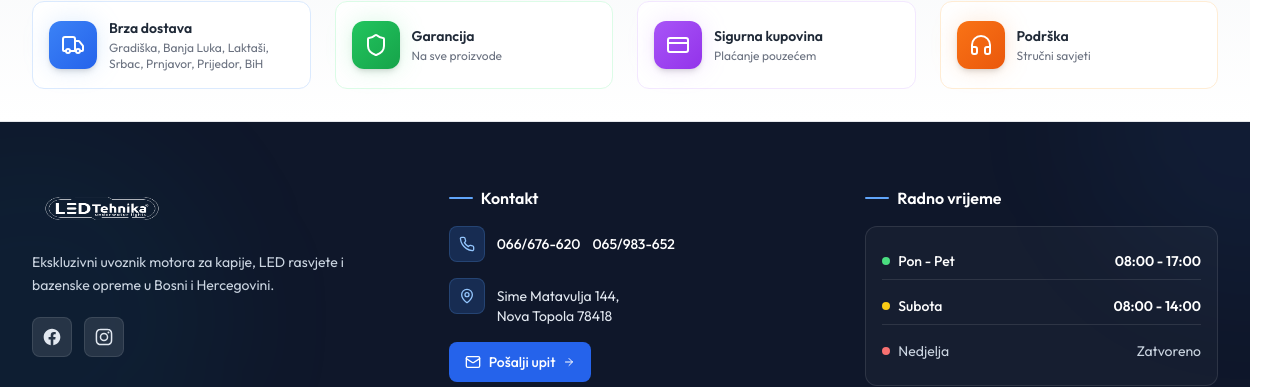
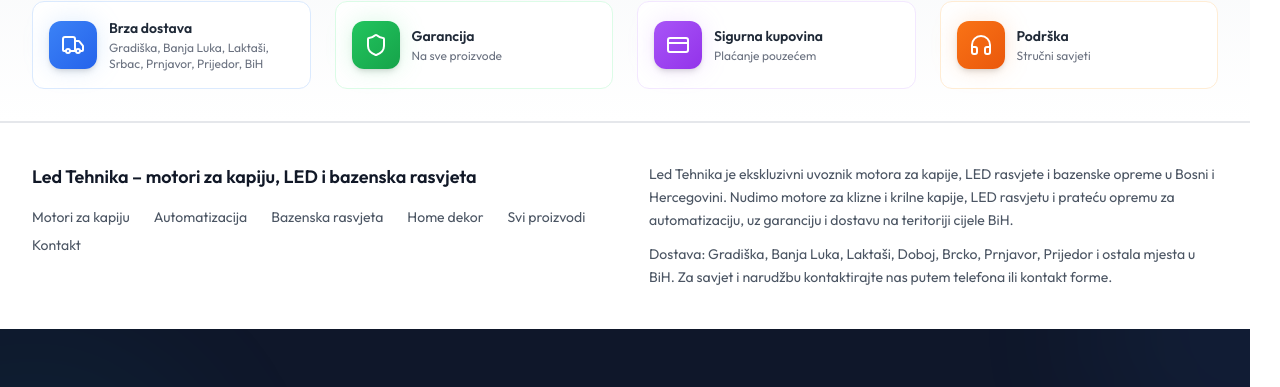
Before and after one commit to dragang1/led-tehnika, a Next.js app: page /kategorije/1 in a window 1280 px wide. Shown: the part 228-615 px from the top of the page. Built offline with nearby package versions, Linux system fonts and the light colour scheme; no server answers.

Commit message:
pre footer

```diff
--- a/app/(routes)/kategorije/[categoryName]/page.jsx
+++ b/app/(routes)/kategorije/[categoryName]/page.jsx
@@ -4,7 +4,6 @@
 import Script from 'next/script'
 import { generateCategoryBreadcrumbSchema } from '@/lib/generateSchemas'
 import Breadcrumbs from '@/app/_components/Breadcrumbs'
-import { redirect } from 'next/navigation'
 import Link from 'next/link'
 
 export const dynamic = 'force-dynamic'; // Force dynamic rendering to get fresh data from Strapi
@@ -100,11 +99,6 @@
 
 export default async function Page({ params }) {
   const { categoryName } = await params
-
-  // Redirect old /kategorije/motori-za-kapiju to new /motori-za-kapiju
-  if (categoryName === 'motori-za-kapiju') {
-    redirect('/motori-za-kapiju', 308)
-  }
 
   let products = []
   let categoryList = []
--- a/app/_components/Footer.jsx
+++ b/app/_components/Footer.jsx
@@ -66,6 +66,49 @@
                                 <h4 className="text-gray-800 font-semibold text-xs sm:text-sm group-hover:text-orange-600 transition-colors">Podrška</h4>
                                 <p className="text-gray-500 text-[10px] sm:text-xs mt-0.5">Stručni savjeti</p>
                             </div>
+                        </div>
+                    </div>
+                </div>
+            </section>
+
+            {/* Pre-footer za SEO – linkovi i kratki tekst točno prije footera */}
+            <section className="bg-white border-t border-gray-200">
+                <div className="max-w-7xl mx-auto px-4 sm:px-6 lg:px-8 py-8 sm:py-10">
+                    <div className="grid grid-cols-1 lg:grid-cols-2 gap-8 lg:gap-12 items-start">
+                        {/* Internal linkovi – kategorije i stranice */}
+                        <div>
+                            <h2 className="text-gray-900 font-semibold text-lg mb-4">
+                                Led Tehnika – motori za kapiju, LED i bazenska rasvjeta
+                            </h2>
+                            <nav className="flex flex-wrap gap-x-6 gap-y-2 text-sm" aria-label="Kategorije i stranice">
+                                <Link href="/motori-za-kapiju" className="text-gray-600 hover:text-blue-600 transition-colors">
+                                    Motori za kapiju
+                                </Link>
+                                <Link href="/kategorije/automatizacija" className="text-gray-600 hover:text-blue-600 transition-colors">
+                                    Automatizacija
+                                </Link>
+                                <Link href="/kategorije/bazenska-rasvjeta" className="text-gray-600 hover:text-blue-600 transition-colors">
+                                    Bazenska rasvjeta
+                                </Link>
+                                <Link href="/kategorije/home-dekor" className="text-gray-600 hover:text-blue-600 transition-colors">
+                                    Home dekor
+                                </Link>
+                                <Link href="/proizvodi" className="text-gray-600 hover:text-blue-600 transition-colors">
+                                    Svi proizvodi
+                                </Link>
+                                <Link href="/kontakt" className="text-gray-600 hover:text-blue-600 transition-colors">
+                                    Kontakt
+                                </Link>
+                            </nav>
+                        </div>
+                        {/* Kratki SEO tekst */}
+                        <div className="text-gray-600 text-sm leading-relaxed">
+                            <p className="mb-3">
+                                Led Tehnika je ekskluzivni uvoznik motora za kapije, LED rasvjete i bazenske opreme u Bosni i Hercegovini. Nudimo motore za klizne i krilne kapije, LED rasvjetu i prateću opremu za automatizaciju, uz garanciju i dostavu na teritoriji cijele BiH.
+                            </p>
+                            <p>
+                                Dostava: Gradiška, Banja Luka, Laktaši, Doboj, Brcko, Prnjavor, Prijedor i ostala mjesta u BiH. Za savjet i narudžbu kontaktirajte nas putem telefona ili kontakt forme.
+                            </p>
                         </div>
                     </div>
                 </div>
```
